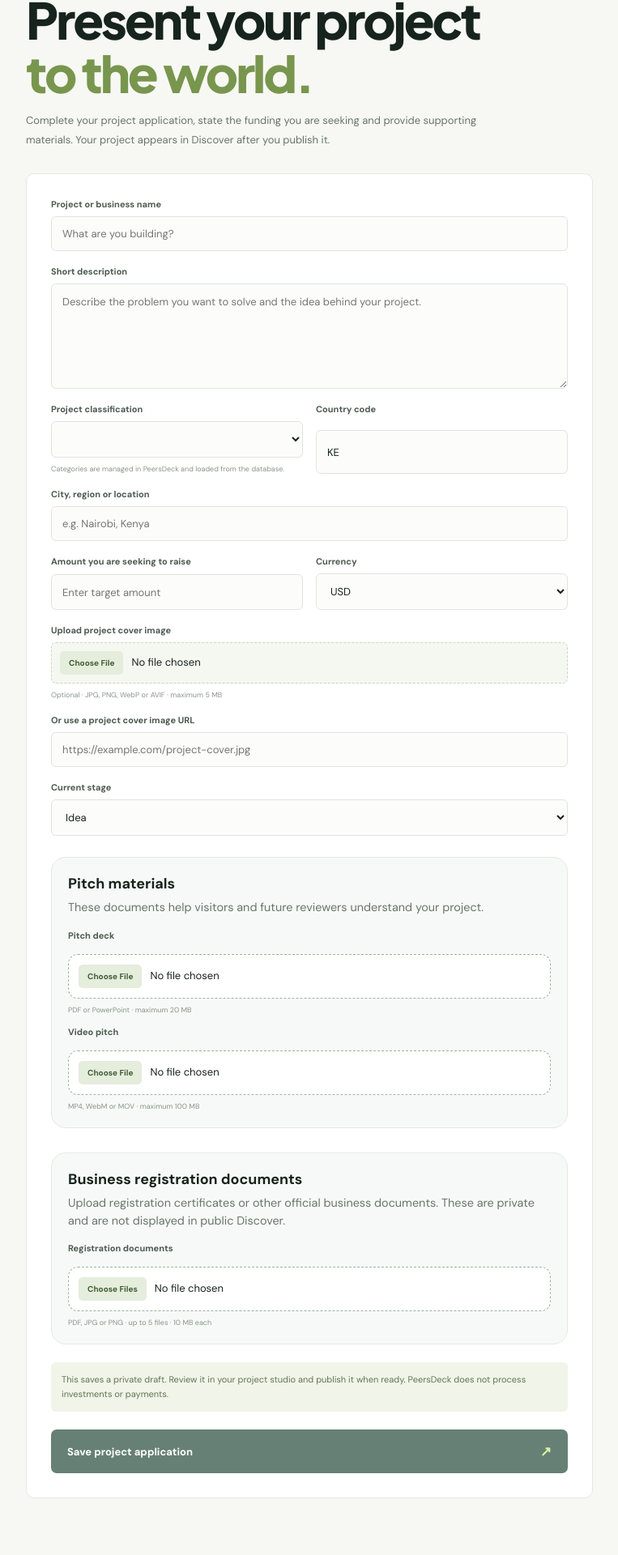
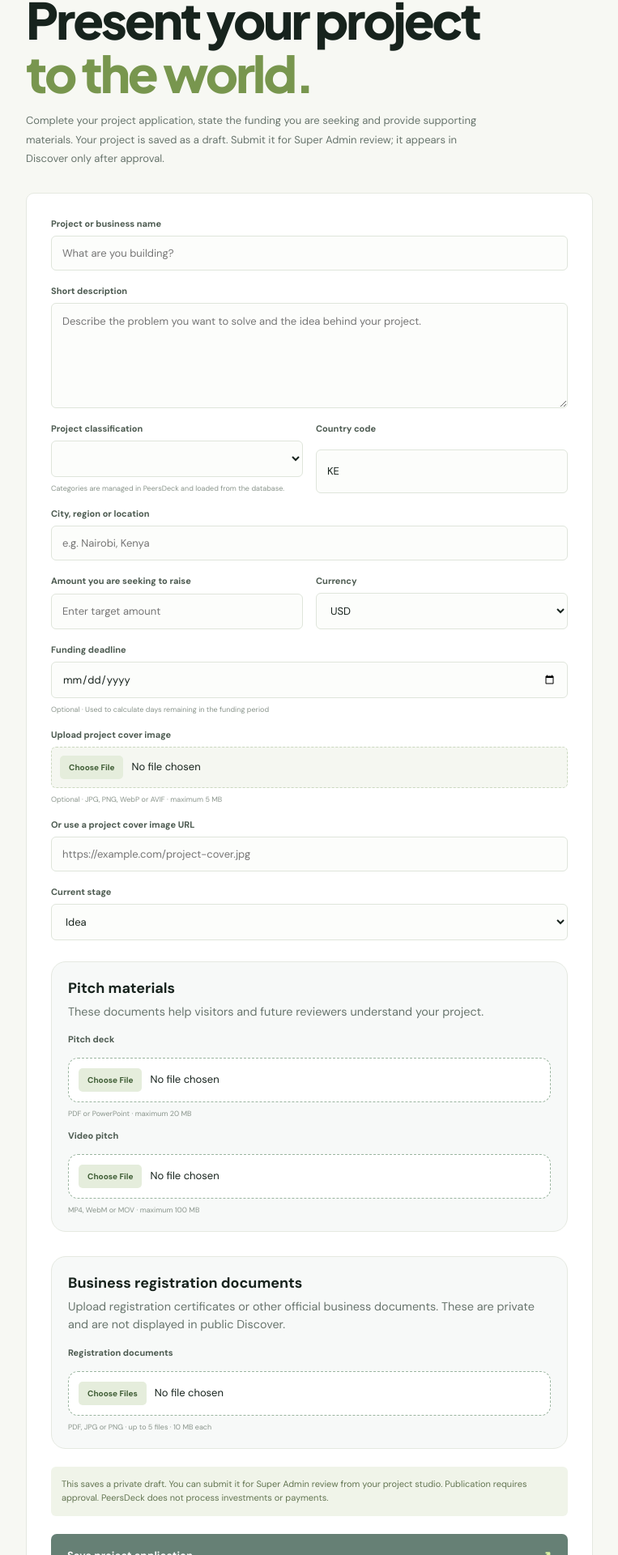
Before and after one commit to peersdeck/peersdeck, a Next.js app: page /dashboard/projects/new in a window 1280 px wide. Shown: the part 194-2114 px from the top of the page at 81% size, without its empty margins (258-1021 px from the left). Built offline with nearby package versions, Linux system fonts and the light colour scheme; no server answers; the database is empty.

Commit message:
Add funding deadline to project applications

```diff
--- a/app/dashboard/projects/new/page.tsx
+++ b/app/dashboard/projects/new/page.tsx
@@ -24,6 +24,7 @@ export default function NewProjectPage() {
   const [stage, setStage] = useState("idea");
   const [fundingGoal, setFundingGoal] = useState("");
   const [currency, setCurrency] = useState("USD");
+  const [fundingDeadline, setFundingDeadline] = useState("");
   const [pitchDeck, setPitchDeck] = useState<File | null>(null);
   const [videoPitch, setVideoPitch] = useState<File | null>(null);
   const [registrationDocs, setRegistrationDocs] = useState<File[]>([]);
@@ -75,7 +76,7 @@ export default function NewProjectPage() {
       const { data: project, error } = await supabase.from("projects").insert({
         owner_id: user.id, name: name.trim(), summary: summary.trim(), category,
         country_code: country || null, location: location.trim(), cover_image_url: coverImageUrl,
-        stage, funding_goal: amount, currency, status: "draft",
+        stage, funding_goal: amount, currency, funding_deadline: fundingDeadline || null, status: "draft",
       }).select("id").single();
       if (error || !project) throw error || new Error("Your project draft could not be created.");
       const documents: Array<ReturnType<typeof uploadDocument> extends Promise<infer T> ? T : never> = [];
@@ -97,7 +98,7 @@ export default function NewProjectPage() {
     <section className="project-form-wrap">
       <div className="eyebrow">FOUNDER WORKSPACE / NEW PROJECT</div>
       <h1>Present your project<br /><em>to the world.</em></h1>
-      <p className="project-intro">Complete your project application, state the funding you are seeking and provide supporting materials. Your project appears in Discover after you publish it.</p>
+      <p className="project-intro">Complete your project application, state the funding you are seeking and provide supporting materials. Your project is saved as a draft. Submit it for Super Admin review; it appears in Discover only after approval.</p>
       <form className="project-form" onSubmit={submit}>
         <label>Project or business name<input required minLength={2} maxLength={120} value={name} onChange={e=>setName(e.target.value)} placeholder="What are you building?" /></label>
         <label>Short description<textarea required maxLength={2000} rows={5} value={summary} onChange={e=>setSummary(e.target.value)} placeholder="Describe the problem you want to solve and the idea behind your project." /></label>
@@ -110,6 +111,7 @@ export default function NewProjectPage() {
           <label>Amount you are seeking to raise<input required type="number" min="1" step="0.01" value={fundingGoal} onChange={e=>setFundingGoal(e.target.value)} placeholder="Enter target amount" /></label>
           <label>Currency<select value={currency} onChange={e=>setCurrency(e.target.value)}>{currencies.map(code=><option key={code} value={code}>{code}</option>)}</select></label>
         </div>
+        <label>Funding deadline<input type="date" min={new Date().toISOString().slice(0,10)} value={fundingDeadline} onChange={e=>setFundingDeadline(e.target.value)} /><span className="field-hint">Optional · Used to calculate days remaining in the funding period</span></label>
         <label>Upload project cover image<input type="file" accept="image/png,image/jpeg,image/webp,image/avif" onChange={e=>setCoverFile(e.target.files?.[0]||null)}/><span className="field-hint">Optional · JPG, PNG, WebP or AVIF · maximum 5 MB</span></label>
         <label>Or use a project cover image URL<input type="url" value={coverImage} onChange={e=>setCoverImage(e.target.value)} placeholder="https://example.com/project-cover.jpg" /></label>
         <label>Current stage<select value={stage} onChange={e=>setStage(e.target.value)}><option value="idea">Idea</option><option value="prototype">Prototype</option><option value="early_revenue">Early revenue</option><option value="growth">Growth</option></select></label>
@@ -121,7 +123,7 @@ export default function NewProjectPage() {
           <label>Registration documents<input type="file" multiple accept=".pdf,.jpg,.jpeg,.png,application/pdf,image/jpeg,image/png" onChange={e=>setRegistrationDocs(Array.from(e.target.files||[]))}/><span className="field-hint">{registrationDocs.length ? registrationDocs.map(file=>file.name).join(", ") : "PDF, JPG or PNG · up to 5 files · 10 MB each"}</span></label>
         </div>
         {message && <div className="form-message" role="alert">{message}</div>}
-        <div className="draft-notice">This saves a private draft. Review it in your project studio and publish it when ready. PeersDeck does not process investments or payments.</div>
+        <div className="draft-notice">This saves a private draft. You can submit it for Super Admin review from your project studio. Publication requires approval. PeersDeck does not process investments or payments.</div>
         <button className="button auth-submit" disabled={busy || categories.length===0}>{busy ? "Saving application and files..." : "Save project application"} <span>↗</span></button>
       </form>
     </section>
```
